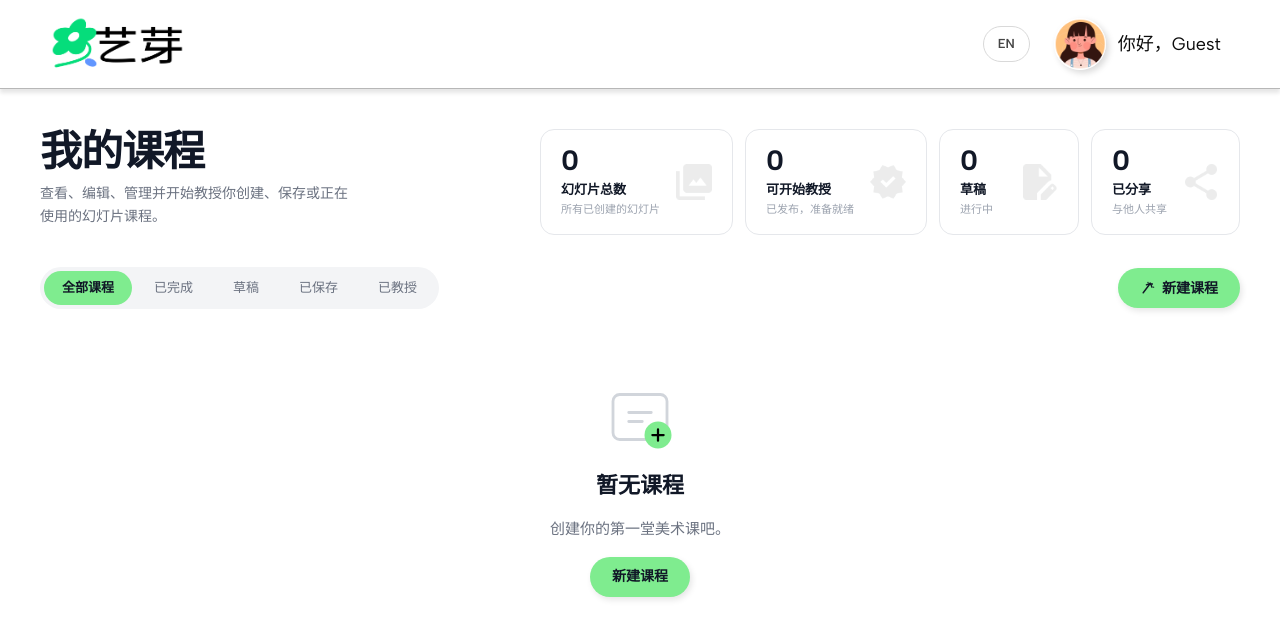
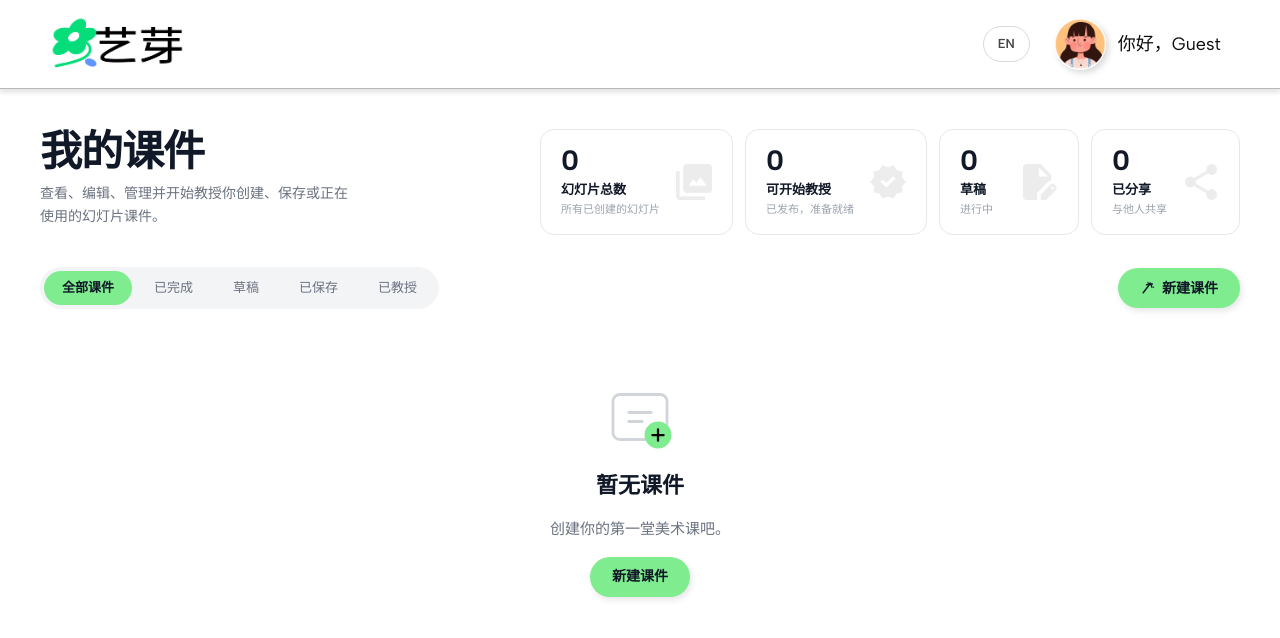
Before and after one commit to ShadowsKuming/art_edu, a Vue app in the folder frontend/: page /lessons in a window 1280 px wide. Shown: the top 638 px of the page. Built offline with nearby package versions, Linux system fonts and the light colour scheme.

Commit message:
rename课件

```diff
--- a/frontend/src/i18n/zh.ts
+++ b/frontend/src/i18n/zh.ts
@@ -142,8 +142,8 @@ export default {
       empty: '本课暂时没有幻灯片。',
     },
     save: {
-      savedToMyLessons: '已添加到我的课程',
-      alreadySaved: '已在我的课程中',
+      savedToMyLessons: '已添加到我的课件',
+      alreadySaved: '已在我的课件中',
     },
     pagination: {
       aria: '分页',
@@ -165,11 +165,11 @@ export default {
     entryAriaLabel: '打开 {title}',
     cards: {
       createLesson: {
-        title: '新建课程',
+        title: '新建课件',
         description: '从教材课文出发，创建结构化的全新幻灯片课件。',
       },
       myLessons: {
-        title: '我的课程',
+        title: '我的课件',
         description: '查看、编辑和管理你已创建、保存或正在使用的幻灯片课件。',
       },
       community: {
@@ -217,16 +217,16 @@ export default {
     },
   },
   dashboard: {
-    myLessons: '我的课程',
-    subtitle: '查看、编辑、管理并开始教授你创建、保存或正在使用的幻灯片课程。',
-    createLesson: '新建课程',
-    newLesson: '+ 新建课程',
-    noLessons: '暂无课程',
+    myLessons: '我的课件',
+    subtitle: '查看、编辑、管理并开始教授你创建、保存或正在使用的幻灯片课件。',
+    createLesson: '新建课件',
+    newLesson: '+ 新建课件',
+    noLessons: '暂无课件',
     noLessonsDesc: '创建你的第一堂美术课吧。',
     partProgress: '第 {n} 部分，共 7 部分',
     resume: '继续编辑',
-    deleteLesson: '删除课程',
-    untitled: '未命名课程',
+    deleteLesson: '删除课件',
+    untitled: '未命名课件',
     slides: '张幻灯片',
     created: '创建于',
     stats: {
@@ -240,7 +240,7 @@ export default {
       sharedDesc: '与他人共享',
     },
     tabs: {
-      all: '全部课程',
+      all: '全部课件',
       completed: '已完成',
       drafts: '草稿',
       saved: '已保存',
@@ -260,11 +260,11 @@ export default {
       delete: '删除',
     },
     modal: {
-      newTitle: '新建课程',
-      namePlaceholder: '课程名称',
+      newTitle: '新建课件',
+      namePlaceholder: '课件名称',
       cancel: '取消',
       create: '创建',
-      deleteTitle: '删除课程？',
+      deleteTitle: '删除课件？',
       deleteDesc: '此操作不可撤销。',
       delete: '删除',
     },
```
